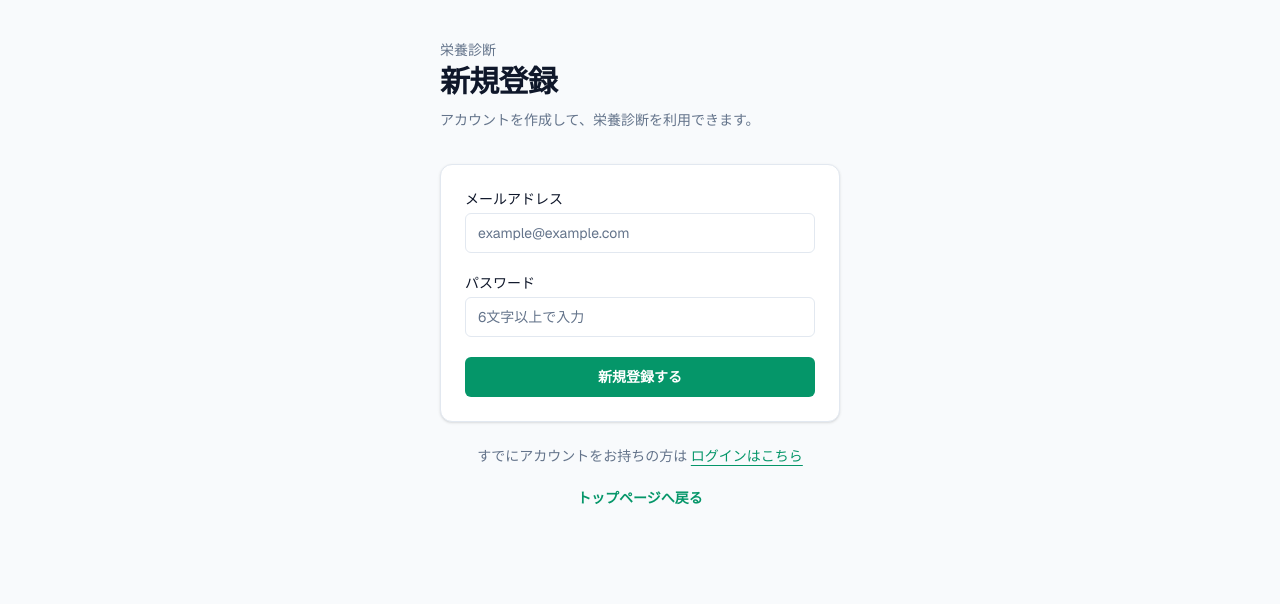
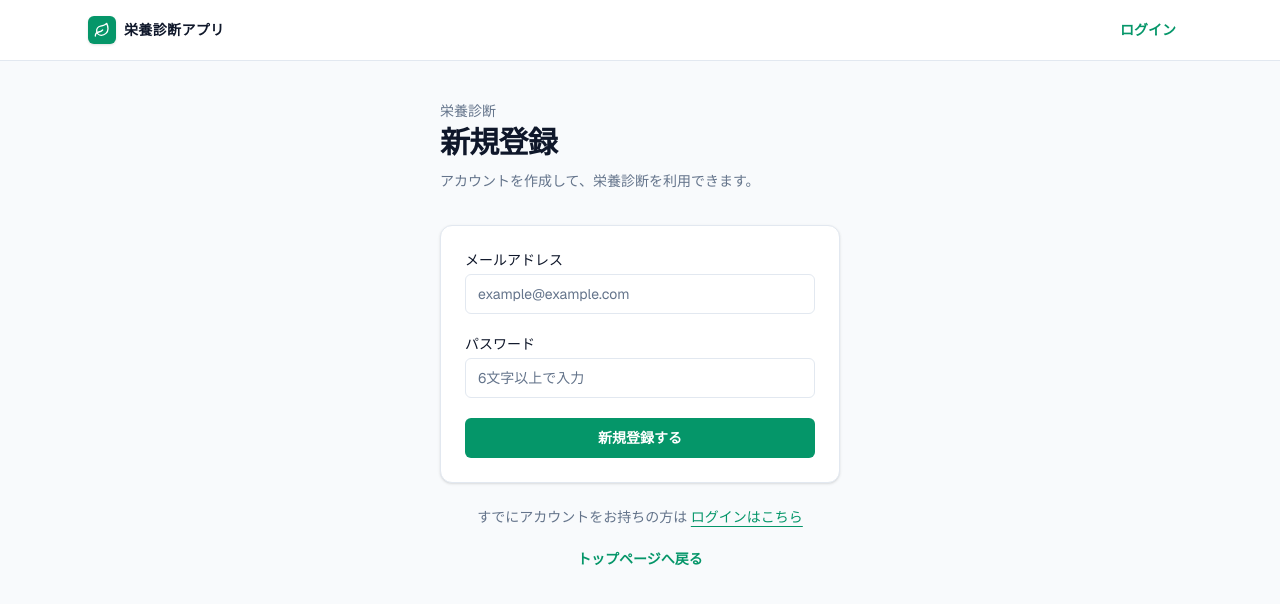
Before and after one commit to arasei/personal-nutrition-app, a Next.js app in the folder web/: page /signup in a window 1280 px wide. Shown: the top 604 px of the page. Built offline with nearby package versions, Linux system fonts and the light colour scheme; no server answers.

Commit message:
feat: ログイン・新規登録ページに共通ヘッダーを適用

```diff
--- a/web/app/login/page.tsx
+++ b/web/app/login/page.tsx
@@ -147,6 +147,7 @@ import Button from "@/components/ui/Button";
 import ErrorMessage from "@/components/ui/ErrorMessage";
 import Card from "@/components/ui/Card";
 import LinkButton from "@/components/ui/LinkButton";
+import SiteHeader from "@/components/ui/layout/SiteHeader";
 
 export default function LoginPage() {
   const router = useRouter();
@@ -208,7 +209,11 @@ export default function LoginPage() {
   };
 
   return (
-    <main className="mx-auto w-full max-w-md px-4 py-8 sm:px-6 sm:py-10">
+    <div className="flex min-h-screen flex-col">
+      {/* ログインページ専用のヘッダー */}
+      <SiteHeader variant="login" />
+
+      <main className="mx-auto w-full max-w-md flex-1 px-4 py-8 sm:px-6 sm:py-10">
         <header>
           <p className="text-sm font-medium text-muted">
             栄養診断
@@ -331,5 +336,6 @@ export default function LoginPage() {
           </LinkButton>
         </div>
       </main>
+    </div>
   );
 }
--- a/web/app/signup/page.tsx
+++ b/web/app/signup/page.tsx
@@ -119,6 +119,7 @@ import ErrorMessage from "@/components/ui/ErrorMessage";
 import Card from "@/components/ui/Card";
 import SuccessMessage from "@/components/ui/SuccessMessage";
 import LinkButton from "@/components/ui/LinkButton";
+import SiteHeader from "@/components/ui/layout/SiteHeader";
 
 export default function SignupPage() {
 
@@ -179,7 +180,11 @@ export default function SignupPage() {
   };
 
   return (
-    <main className="mx-auto w-full max-w-md px-4 py-8 sm:px-6 sm:py-10">
+    <div className="flex min-h-screen flex-col">
+      {/* 新規登録ページ専用のヘッダー */}
+      <SiteHeader variant="signup" />
+
+      <main className="mx-auto w-full max-w-md flex-1 px-4 py-8 sm:px-6 sm:py-10">
         <header>
           <p className="text-sm font-medium text-muted">
             栄養診断
@@ -324,5 +329,6 @@ export default function SignupPage() {
           </LinkButton>
         </div>
       </main>
+    </div>
   );
 }
```
Lines whose indentation alone changed are shown as unchanged.
